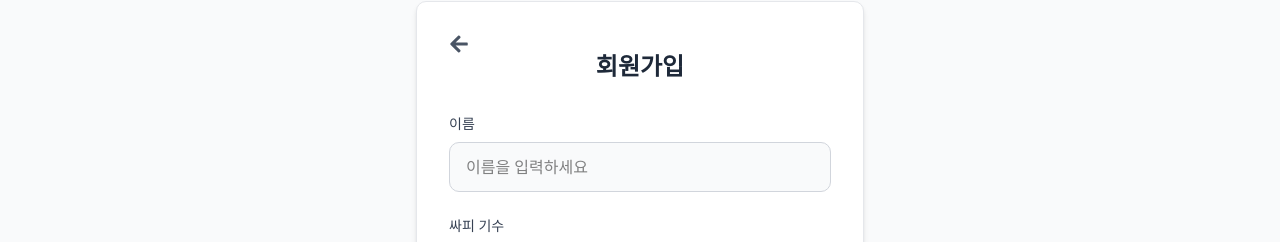
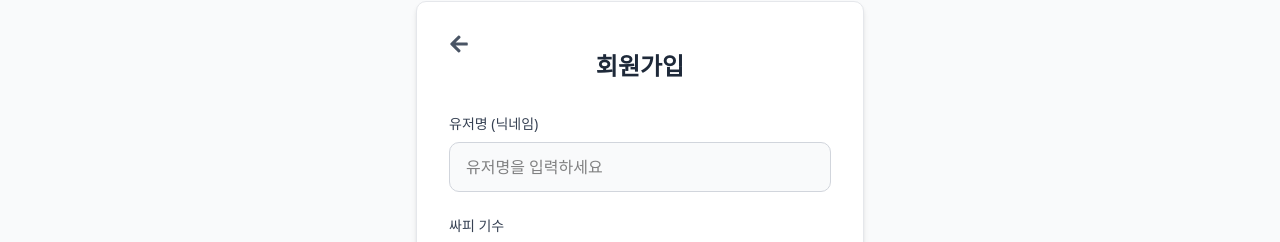
Before and after one commit to ssabab/ssabab-nextjs, a Next.js app: page /signup in a window 1280 px wide. Shown: the part 143-385 px from the top of the page. Built offline with nearby package versions, Linux system fonts and the light colour scheme.

Commit message:
fix: signup,analysis 에러 처리,메뉴 지난 주 바 수정

```diff
--- a/src/app/signup/page.tsx
+++ b/src/app/signup/page.tsx
@@ -3,8 +3,6 @@
 import React, { useState, useEffect } from 'react'
 import { useRouter } from 'next/navigation'
 import { FaArrowLeft } from 'react-icons/fa'
-import api from '@/lib/api'
-import { isAxiosError } from 'axios'
 
 export default function SignupPage() {
   const router = useRouter()
@@ -16,21 +14,22 @@ export default function SignupPage() {
     gender: '',
     birthDate: ''
   })
+  const [isLoading, setIsLoading] = useState(false)
   const [socialData, setSocialData] = useState({
     email: '',
     provider: '',
     providerId: '',
     profileImage: '',
     name: ''
-  })
+  });
 
   useEffect(() => {
-    const params = new URLSearchParams(window.location.search)
-    const email = params.get('email') || ''
-    const provider = params.get('provider') || ''
-    const providerId = params.get('providerId') || ''
-    const profileImage = params.get('profileImage') || ''
-    const socialNameFromUrl = params.get('name') || ''
+    const params = new URLSearchParams(window.location.search);
+    const email = params.get('email') || '';
+    const provider = params.get('provider') || '';
+    const providerId = params.get('providerId') || '';
+    const profileImage = params.get('profileImage') || '';
+    const socialNameFromUrl = params.get('username') || '';
 
     setSocialData({
       email,
@@ -38,12 +37,8 @@ export default function SignupPage() {
       providerId,
       profileImage,
       name: decodeURIComponent(socialNameFromUrl)
-    })
-    setFormData(prev => ({
-      ...prev,
-      nickname: decodeURIComponent(socialNameFromUrl)
-    }))
-  }, [])
+    });
+  }, []);
 
   const handleInputChange = (e: React.ChangeEvent<HTMLInputElement | HTMLSelectElement>) => {
     const { name, value } = e.target
@@ -56,14 +51,18 @@ export default function SignupPage() {
   const handleBirthDateChange = (e: React.ChangeEvent<HTMLInputElement>) => {
     let value = e.target.value
 
+    // 날짜 형식 검증 (YYYY-MM-DD)
     const datePattern = /^\d{4}-\d{2}-\d{2}$/
 
+    // 입력값이 비어있지 않고 패턴에 맞지 않으면 이전 값 유지
     if (value && !datePattern.test(value)) {
+      // 연도가 4자리를 초과하지 않도록 제한
       if (value.length > 10) {
         value = value.substring(0, 10)
       }
     }
 
+    // 연도 범위 검증 (1900-2024)
     if (value && datePattern.test(value)) {
       const year = parseInt(value.split('-')[0])
       if (year < 1900 || year > 2024) {
@@ -85,35 +84,93 @@ export default function SignupPage() {
     }))
   }
 
-  const handleSignup = async (e: React.FormEvent) => {
+  const handleSubmit = async (e: React.FormEvent) => {
     e.preventDefault()
 
-    const signupRequest = {
+    // 유효성 검사
+    if (!formData.username.trim()) {
+      alert('유저명(닉네임)을 입력해주세요.')
+      return
+    }
+    if (!formData.ssafyGeneration.trim()) {
+      alert('싸피 기수를 입력해주세요.')
+      return
+    }
+    if (!formData.ssafyClass.trim()) {
+      alert('싸피 반을 입력해주세요.')
+      return
+    }
+    if (!formData.gender) {
+      alert('성별을 선택해주세요.')
+      return
+    }
+    if (!formData.birthDate) {
+      alert('생년월일을 입력해주세요.')
+      return
+    }
+
+    // 기수와 반이 숫자인지 검증
+    if (isNaN(Number(formData.ssafyGeneration)) || Number(formData.ssafyGeneration) <= 0) {
+      alert('싸피 기수는 올바른 숫자를 입력해주세요.')
+      return
+    }
+    if (isNaN(Number(formData.ssafyClass)) || Number(formData.ssafyClass) <= 0) {
+      alert('싸피 반은 올바른 숫자를 입력해주세요.')
+      return
+    }
+
+    // 생년월일 형식 검증
+    const datePattern = /^\d{4}-\d{2}-\d{2}$/
+    if (!datePattern.test(formData.birthDate)) {
+      alert('생년월일을 올바른 형식(YYYY-MM-DD)으로 입력해주세요.')
+      return
+    }
+
+    setIsLoading(true)
+
+    // 성별 값 변환 ("male" -> "M", "female" -> "F")
+    const transformedGender = formData.gender === 'male' ? 'M' : (formData.gender === 'female' ? 'F' : '');
+
+    // 소셜 로그인 정보와 폼 데이터를 백엔드 형식에 맞춰 결합
+    const combinedData = {
+      email: socialData.email,
       provider: socialData.provider,
-      email: socialData.email,
       providerId: socialData.providerId,
       profileImage: socialData.profileImage,
+      name: socialData.name,
       username: formData.username,
       ssafyYear: formData.ssafyGeneration,
       classNum: formData.ssafyClass,
       ssafyRegion: formData.ssafyRegion,
-      gender: formData.gender,
-      birthDate: formData.birthDate
-    }
+      gender: transformedGender,
+      birthDate: formData.birthDate,
+    };
+
+    console.log('전송할 회원가입 데이터 (백엔드 형식):', combinedData);
 
     try {
-      const res = await api.post('/account/signup', signupRequest)
-      console.log('회원가입 성공:', res.data)
-      alert("회원가입이 완료되었습니다. 싸밥 메인 페이지로 이동합니다.")
-      router.push("/ssabab")
-    } catch (err: unknown) {
-      if (isAxiosError(err)) {
-        console.error("회원가입 실패:", err.response?.data || err.message)
+      const response = await fetch(`${process.env.NEXT_PUBLIC_API_BASE_URL}/account/signup`, {
+        method: 'POST',
+        headers: {
+          'Content-Type': 'application/json',
+        },
+        body: JSON.stringify(combinedData),
+      });
+
+      if (response.ok) {
+        alert('회원가입이 완료되었습니다. 다시 로그인해주세요.');
+        router.push('/login'); // 회원가입 성공 후 ssabab 페이지로 이동
       } else {
-        console.error("회원가입 실패:", err)
+        const errorResponseText = await response.text();
+        console.error('회원가입 실패 (백엔드 응답):', errorResponseText);
+        alert(`회원가입에 실패했습니다: ${response.statusText || errorResponseText}`);
       }
-      alert("회원가입이 완료되었습니다. 다시 로그인해주세요.")
-      router.push("/login")
+    } catch (_error) {
+      console.error("회원가입 중 네트워크 오류 또는 예외 발생:", _error);
+      alert('회원가입이 완료되었습니다. 다시 로그인해주세요.');
+      router.push('/login');
+    } finally {
+      setIsLoading(false);
     }
   }
 
@@ -127,6 +184,7 @@ export default function SignupPage() {
         <div className="flex items-center justify-center min-h-[calc(100vh-160px)]">
           <div className="bg-white p-8 rounded-lg shadow-md border border-gray-200 w-full max-w-md relative">
 
+            {/* 뒤로가기 버튼 */}
             <button
               onClick={handleGoBack}
               className="absolute top-6 left-6 p-2 text-gray-600 hover:text-gray-800 transition-colors"
@@ -135,27 +193,31 @@ export default function SignupPage() {
               <FaArrowLeft size={20} />
             </button>
 
+            {/* 제목 */}
             <div className="text-center mb-8 mt-4">
               <h1 className="text-2xl font-bold text-gray-800">회원가입</h1>
             </div>
 
-            <form onSubmit={handleSignup} className="space-y-6">
+            {/* 회원가입 폼 */}
+            <form onSubmit={handleSubmit} className="space-y-6">
 
+              {/* 유저명 입력 */}
               <div>
-                <label htmlFor="nickname" className="block text-sm font-medium text-gray-700 mb-2">
-                  이름
+                <label htmlFor="username" className="block text-sm font-medium text-gray-700 mb-2">
+                  유저명 (닉네임)
                 </label>
                 <input
                   type="text"
-                  id="nickname"
-                  name="nickname"
+                  id="username"
+                  name="username"
                   value={formData.username}
                   onChange={handleInputChange}
-                  placeholder="이름을 입력하세요"
+                  placeholder="유저명을 입력하세요"
                   className="w-full px-4 py-3 border border-gray-300 rounded-lg focus:outline-none focus:ring-2 focus:ring-orange-500 focus:border-transparent bg-gray-50"
                 />
               </div>
 
+              {/* 싸피 기수 입력 */}
               <div>
                 <label htmlFor="ssafyGeneration" className="block text-sm font-medium text-gray-700 mb-2">
                   싸피 기수
@@ -173,6 +235,7 @@ export default function SignupPage() {
                 />
               </div>
 
+              {/* 싸피 반 입력 */}
               <div>
                 <label htmlFor="ssafyClass" className="block text-sm font-medium text-gray-700 mb-2">
                   싸피 반
@@ -190,6 +253,7 @@ export default function SignupPage() {
                 />
               </div>
 
+              {/* 성별 선택 */}
               <div>
                 <label className="block text-sm font-medium text-gray-700 mb-2">
                   성별
@@ -200,8 +264,8 @@ export default function SignupPage() {
                       type="radio"
                       name="gender"
                       value="male"
-                      checked={formData.gender === 'M'}
-                      onChange={() => handleGenderChange('M')}
+                      checked={formData.gender === 'male'}
+                      onChange={() => handleGenderChange('male')}
                       className="w-4 h-4 text-orange-500 focus:ring-orange-500 border-gray-300"
                     />
                     <span className="ml-2 text-gray-700">남성</span>
@@ -211,8 +275,8 @@ export default function SignupPage() {
                       type="radio"
                       name="gender"
                       value="female"
-                      checked={formData.gender === 'F'}
-                      onChange={() => handleGenderChange('F')}
+                      checked={formData.gender === 'female'}
+                      onChange={() => handleGenderChange('female')}
                       className="w-4 h-4 text-orange-500 focus:ring-orange-500 border-gray-300"
                     />
                     <span className="ml-2 text-gray-700">여성</span>
@@ -220,6 +284,7 @@ export default function SignupPage() {
                 </div>
               </div>
 
+              {/* 생년월일 입력 */}
               <div>
                 <label htmlFor="birthDate" className="block text-sm font-medium text-gray-700 mb-2">
                   생년월일
@@ -237,15 +302,24 @@ export default function SignupPage() {
                 <p className="text-xs text-gray-500 mt-1">YYYY-MM-DD 형식으로 입력됩니다 (1900-2024)</p>
               </div>
 
+              {/* 회원가입 완료 버튼 */}
               <button
                 type="submit"
+                disabled={isLoading}
                 className="w-full px-4 py-4 bg-gray-600 text-white rounded-lg font-medium text-lg
                   transition-all duration-300 ease-in-out
                   hover:bg-gray-700 hover:shadow-md
                   focus:outline-none focus:ring-2 focus:ring-offset-2 focus:ring-gray-500
                   disabled:opacity-50 disabled:cursor-not-allowed"
               >
-                회원가입 완료하기
+                {isLoading ? (
+                  <div className="flex items-center justify-center">
+                    <div className="w-5 h-5 mr-2 border-2 border-white border-t-transparent rounded-full animate-spin"></div>
+                    처리 중...
+                  </div>
+                ) : (
+                  '회원가입 완료하기'
+                )}
               </button>
 
             </form>
--- a/src/components/admin/CalendarSelector.tsx
+++ b/src/components/admin/CalendarSelector.tsx
@@ -22,7 +22,7 @@ export default function CalendarSelector({
     const formattedDate = format(selectedDate, "yyyy-MM-dd")
 
     try {
-      const response = await api.get(`api/menus/${formattedDate}`)
+      const response = await api.get(`/api/menu?date=${formattedDate}`)
       onMenuCheckResult(formattedDate, response.data)
     } catch (error) {
       console.error("메뉴 조회 실패:", error)
--- a/src/components/admin/MenuRegisterForm.tsx
+++ b/src/components/admin/MenuRegisterForm.tsx
@@ -89,12 +89,12 @@ export default function MenuRegisterForm({
       alert("메뉴 등록 성공")
 
       if (onSuccess) {
-        const res = await api.get(`api/menu/${formattedDate}`)
+        const res = await api.get(`/api/menu?date=${formattedDate}`)
         onSuccess(res.data)
       }
     } catch (err: unknown) {
       if (isAxiosError(err)) {
-        console.error("메뉴 등록 중 오류 발생", err.response?.data || err.message)
+        console.error("메뉴 등록 중 오류 발생", err.response?.data ? JSON.stringify(err.response.data) : err.message)
       } else {
         console.error("메뉴 등록 중 오류 발생", err)
       }
--- a/src/lib/api.ts
+++ b/src/lib/api.ts
@@ -95,7 +95,7 @@ export const putFoodReview = (body: FoodReviewPayload) =>
 
 // 로그아웃
 export const logout = () =>
-  api.post('/logout', null, {
+  api.post('/account/logout', null, {
     withCredentials: true,
   })
 
```
Also changed, not shown: src/components/analysis/PersonalAnalysis.tsx (+29 -5 lines), src/components/ssabab/LunchSection.tsx (+8 -2 lines), 1 other file (tests, documents, lock files or other folders).
